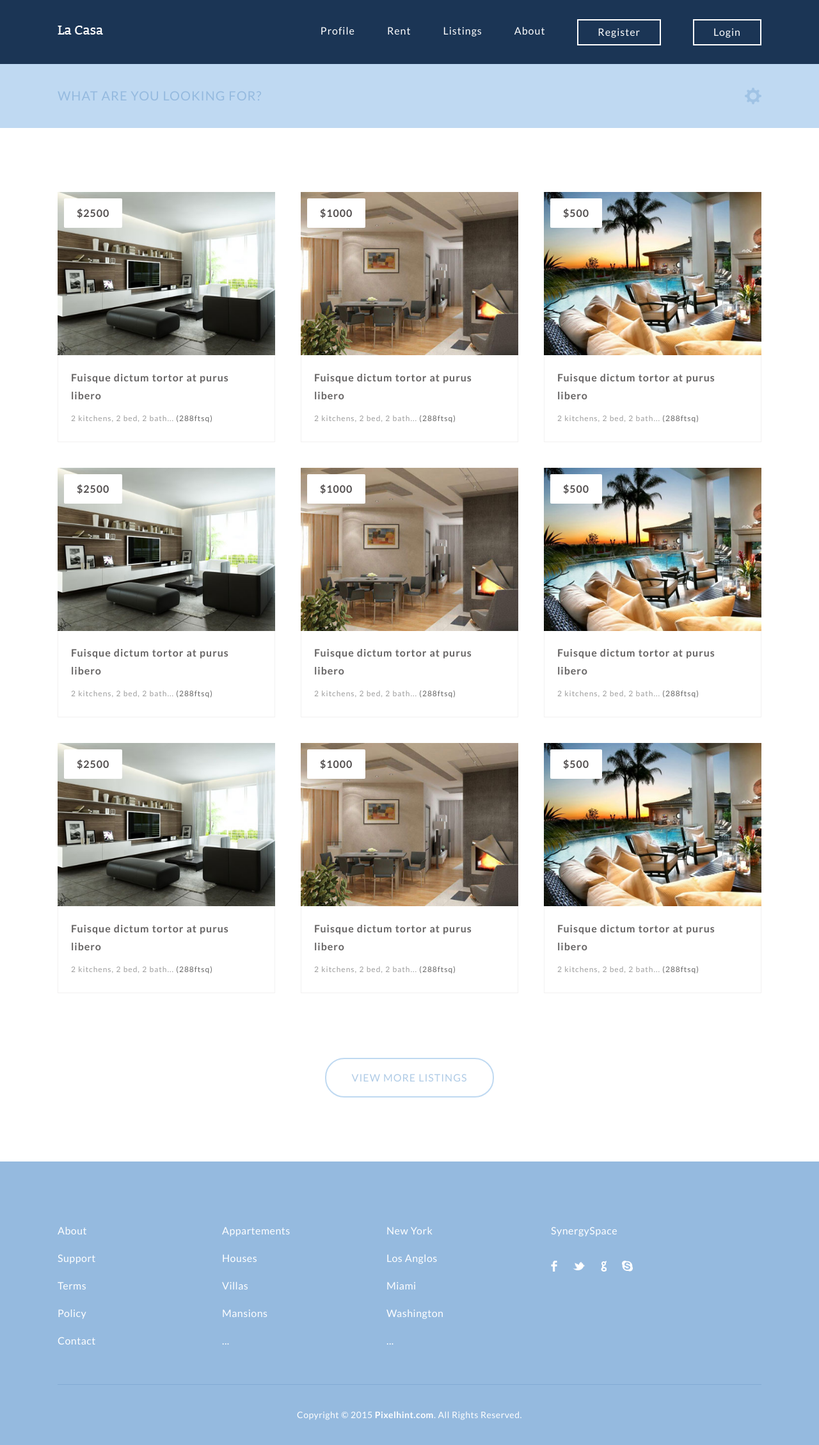
After one commit to lisalizhi/csc309-project, a PHP site: page /listings.php in a window 1280 px wide. The commit adds this page. Shown: the whole page at 64% size. Run offline with PHP 8.4, Linux system fonts and the light colour scheme.

Commit message:
Updates to header&footer, pls read description
I've moved the header and footer into separate html files. Please make
all new pages as .php, and put the statements <?php
require('header.html');?> at the top of the body, and <?php
require('footer.html');?> at the bottom before </body> tag.  The index
page currently has its own unique header, because it has a slightly
different styles than all the other pages (ie. it has a background
image). We can easily change this if we need to. If you are confused, go
look at my listing.php file.

```diff
--- /dev/null
+++ b/SynergySpace/footer.html
@@ -0,0 +1,49 @@
+<footer>
+	<div class="wrapper footer">
+		<ul>
+			<li class="links">
+				<ul>
+					<li><a href="#">About</a></li>
+					<li><a href="#">Support</a></li>
+					<li><a href="#">Terms</a></li>
+					<li><a href="#">Policy</a></li>
+					<li><a href="#">Contact</a></li>
+				</ul>
+			</li>
+
+			<li class="links">
+				<ul>
+					<li><a href="#">Appartements</a></li>
+					<li><a href="#">Houses</a></li>
+					<li><a href="#">Villas</a></li>
+					<li><a href="#">Mansions</a></li>
+					<li><a href="#">...</a></li>
+				</ul>
+			</li>
+
+			<li class="links">
+				<ul>
+					<li><a href="#">New York</a></li>
+					<li><a href="#">Los Anglos</a></li>
+					<li><a href="#">Miami</a></li>
+					<li><a href="#">Washington</a></li>
+					<li><a href="#">...</a></li>
+				</ul>
+			</li>
+
+			<li class="about">
+				<p>SynergySpace</p>
+				<ul>
+					<li><a href="http://facebook.com/pixelhint" class="facebook" target="_blank"></a></li>
+					<li><a href="http://twitter.com/pixelhint" class="twitter" target="_blank"></a></li>
+					<li><a href="http://plus.google.com/+Pixelhint" class="google" target="_blank"></a></li>
+					<li><a href="#" class="skype"></a></li>
+				</ul>
+			</li>
+		</ul>
+	</div>
+
+	<div class="copyrights wrapper">
+			Copyright © 2015 <a href="http://pixelhint.com" target="_blank" class="ph_link" title="Download more free Templates">Pixelhint.com</a>. All Rights Reserved.
+	</div>
+</footer><!--  end footer  -->
--- /dev/null
+++ b/SynergySpace/header.html
@@ -0,0 +1,46 @@
+<section class="topper">
+		<header>
+			<div class="wrapper">
+				<a href="index.php"><img src="img/logo.png" class="logo" alt="" titl=""/></a>
+				<a href="#" class="hamburger"></a>
+				<nav>
+					<ul>
+						<li><a href="#">Profile</a></li>
+						<li><a href="#">Rent</a></li>
+						<li><a href="listings.php">Listings</a></li>
+						<li><a href="#about">About</a></li>
+					</ul>
+					<a href="#" class="login_btn">Login</a>
+                    <a href ="#" class = "login_btn"> Register </a>
+				</nav>
+			</div>
+		</header><!--  end header section  -->
+
+
+	<section class="search">
+		<div class="wrapper">
+			<form action="#" method="post">
+				<input type="text" id="search" name="search" placeholder="What are you looking for?"  autocomplete="off"/>
+				<input type="submit" id="submit_search" name="submit_search"/>
+			</form>
+			<a href="#" class="advanced_search_icon" id="advanced_search_btn"></a>
+		</div>
+
+		<div class="advanced_search">
+			<div class="wrapper">
+				<span class="arrow"></span>
+				<form action="#" method="post">
+					<div class="search_fields">
+						<input type="text" class="float" id="min_price" name="min_price" placeholder="Min. Price"  autocomplete="off">
+
+						<hr class="field_sep float"/>
+
+						<input type="text" class="float" id="max_price" name="max_price" placeholder="Max. price"  autocomplete="off">
+					</div>
+					<input type="text" id="keywords" name="keywords" placeholder="Keywords"  autocomplete="off">
+					<input type="submit" id="submit_search" name="submit_search"/>
+				</form>
+			</div>
+		</div><!--  end advanced search section  -->
+</section>
+<!--  end search section  -->
--- a/SynergySpace/listings.html
+++ b/SynergySpace/listings.php
@@ -1,5 +1,5 @@
 <!DOCTYPE html>
-<!-- original template by pixelhint.com -->
+<!-- original template by pixelhint.com, modified substantially by the group -->
 <html lang="en">
 <head>
 	<title>SynergySpace</title>
@@ -14,54 +14,10 @@
 	<script type="text/javascript" src="js/jquery.js"></script>
 	<script type="text/javascript" src="js/main.js"></script>
 </head>
+
 <body>
 
-	<section class="topper">
-		<header>
-			<div class="wrapper">
-				<a href="#"><img src="#" class="logo" alt="" titl=""/></a>
-				<a href="#" class="hamburger"></a>
-				<nav>
-					<ul>
-						<li><a href="#">Profile</a></li>
-						<li><a href="#">Rent</a></li>
-						<li><a href="#">Listings</a></li>
-						<li><a href="#about">About</a></li>
-					</ul>
-					<a href="#" class="login_btn">Login</a>
-                    <a href ="#" class = "login_btn"> Register </a>
-				</nav>
-			</div>
-		</header><!--  end header section  -->
-
-
-	<section class="search">
-		<div class="wrapper">
-			<form action="#" method="post">
-				<input type="text" id="search" name="search" placeholder="What are you looking for?"  autocomplete="off"/>
-				<input type="submit" id="submit_search" name="submit_search"/>
-			</form>
-			<a href="#" class="advanced_search_icon" id="advanced_search_btn"></a>
-		</div>
-
-		<div class="advanced_search">
-			<div class="wrapper">
-				<span class="arrow"></span>
-				<form action="#" method="post">
-					<div class="search_fields">
-						<input type="text" class="float" id="min_price" name="min_price" placeholder="Min. Price"  autocomplete="off">
-
-						<hr class="field_sep float"/>
-
-						<input type="text" class="float" id="max_price" name="max_price" placeholder="Max. price"  autocomplete="off">
-					</div>
-					<input type="text" id="keywords" name="keywords" placeholder="Keywords"  autocomplete="off">
-					<input type="submit" id="submit_search" name="submit_search"/>
-				</form>
-			</div>
-		</div><!--  end advanced search section  -->
-	</section><!--  end search section  -->
-
+	<?php require('header.html');?>
 
 	<section class="listings">
 		<div class="wrapper">
@@ -181,55 +137,6 @@
 		</div>
 	</section>	<!--  end listing section  -->
 
-	<footer>
-		<div class="wrapper footer">
-			<ul>
-				<li class="links">
-					<ul>
-						<li><a href="#">About</a></li>
-						<li><a href="#">Support</a></li>
-						<li><a href="#">Terms</a></li>
-						<li><a href="#">Policy</a></li>
-						<li><a href="#">Contact</a></li>
-					</ul>
-				</li>
-
-				<li class="links">
-					<ul>
-						<li><a href="#">Appartements</a></li>
-						<li><a href="#">Houses</a></li>
-						<li><a href="#">Villas</a></li>
-						<li><a href="#">Mansions</a></li>
-						<li><a href="#">...</a></li>
-					</ul>
-				</li>
-
-				<li class="links">
-					<ul>
-						<li><a href="#">New York</a></li>
-						<li><a href="#">Los Anglos</a></li>
-						<li><a href="#">Miami</a></li>
-						<li><a href="#">Washington</a></li>
-						<li><a href="#">...</a></li>
-					</ul>
-				</li>
-
-				<li class="about">
-					<p>SynergySpace</p>
-					<ul>
-						<li><a href="http://facebook.com/pixelhint" class="facebook" target="_blank"></a></li>
-						<li><a href="http://twitter.com/pixelhint" class="twitter" target="_blank"></a></li>
-						<li><a href="http://plus.google.com/+Pixelhint" class="google" target="_blank"></a></li>
-						<li><a href="#" class="skype"></a></li>
-					</ul>
-				</li>
-			</ul>
-		</div>
-
-		<div class="copyrights wrapper">
-			Copyright © 2015 <a href="http://pixelhint.com" target="_blank" class="ph_link" title="Download more free Templates">Pixelhint.com</a>. All Rights Reserved.
-		</div>
-	</footer><!--  end footer  -->
-
+	<?php require('footer.html');?>
 </body>
 </html>
```
Also changed, not shown: SynergySpace/css/responsive.css (+0 -7 lines), SynergySpace/index.html (deleted, +0 -121 lines), SynergySpace/index.php (added, +73 -0 lines).
